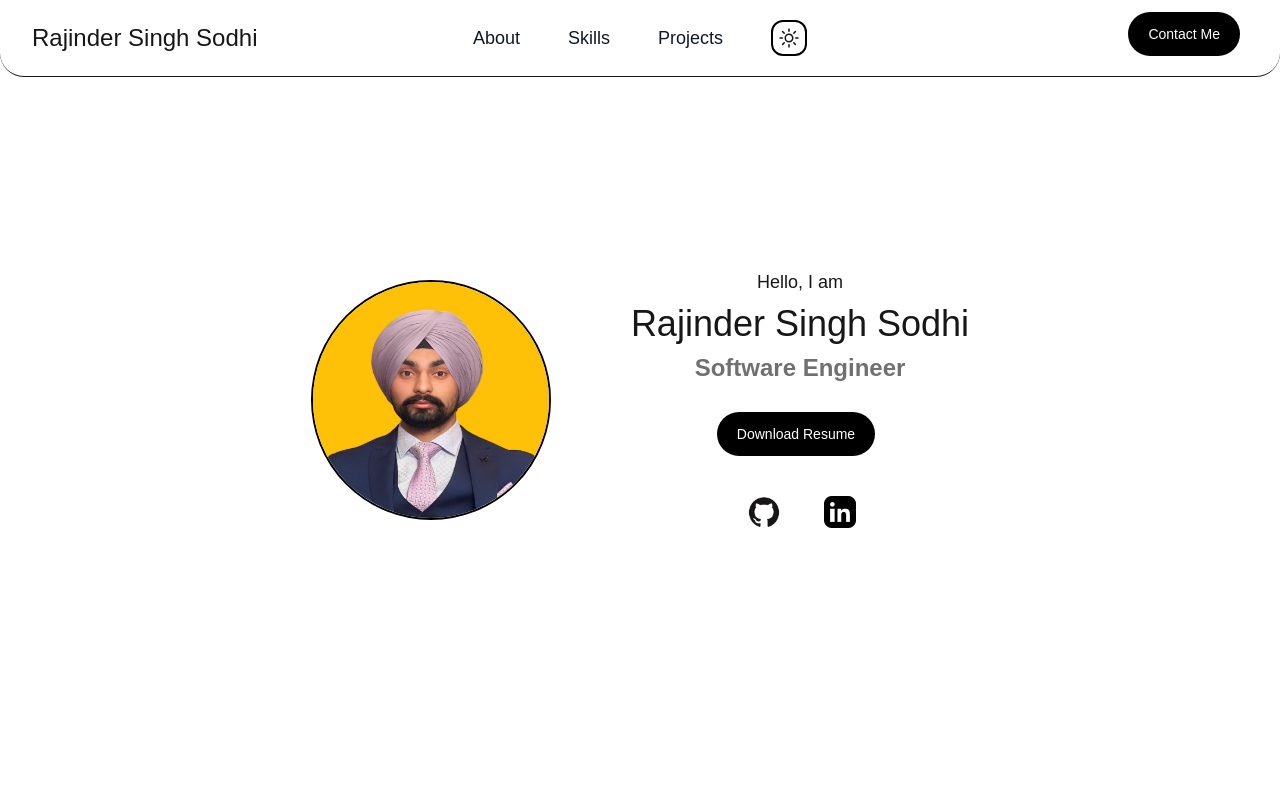
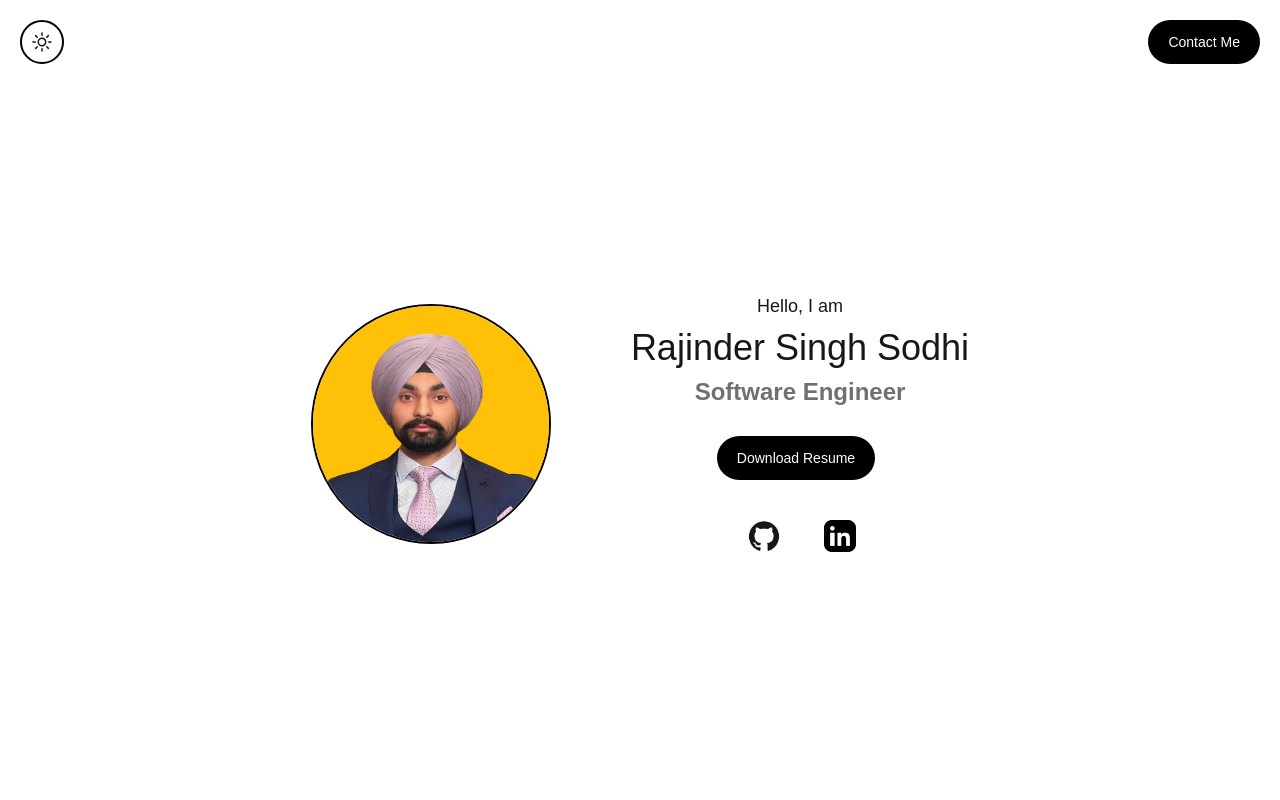
Before and after one commit to rajindersinghsodhi/portfolio, a Next.js app: page / in a window 1280 px wide. Shown: the top 800 px of the page. Built offline with nearby package versions, Linux system fonts and the light colour scheme.

Commit message:
Feature(navbar): navbar removed

```diff
--- a/src/app/components/Contact.tsx
+++ b/src/app/components/Contact.tsx
@@ -2,7 +2,7 @@ import React from "react";
 
 const Contact = ({darkMode} : {darkMode: boolean}) => {
   return (
-    <section id="Contact" className={`${darkMode ? "bg-black" : ""}`}>
+    <section id="contact" className={`${darkMode ? "bg-black" : ""}`}>
       <div
         className="flex flex-col justify-evenly items-center py-5 md:gap-10"
         id="contact-container"
--- a/src/app/components/Intro.tsx
+++ b/src/app/components/Intro.tsx
@@ -5,7 +5,7 @@ const Intro = ({darkMode} : {darkMode: boolean}) => {// You can control darkMode
   return (
     <section
       className={`flex flex-col items-center justify-center ${darkMode ? "bg-black" : ""}`}
-      style={{ height: "100vh" }}
+      style={{ height: "80vh" }}
     >
       <div className="flex flex-col lg:flex-row justify-center items-center lg:gap-20 gap-10" id="home-container">
         {/* Image Container */}
--- a/src/app/components/Navbar.tsx
+++ /dev/null
@@ -1,109 +0,0 @@
-'use client'; // If you're using App Router and want to use hooks/events
-
-import { useState } from 'react';
-
-export default function Navbar() {
-  const [darkMode, setDarkMode] = useState(false);
-
-  const toggleMode = () => {
-    setDarkMode(!darkMode);
-  };
-
-  return (
-    <nav
-      className={`flex items-center justify-between lg:p-3 lg:px-8 py-5 lg:w-full w-11/12 border-b border-gray rounded-3xl m-auto ${
-        darkMode ? 'bg-black text-white' : 'bg-white'
-      }`}
-      aria-label="Global"
-    >
-      {/* Left Section */}
-      <div className="hidden lg:flex lg:flex-1">
-        <a href="#" className="-m-1.5 p-1.5">
-          <span className="text-2xl">Rajinder Singh Sodhi</span>
-        </a>
-      </div>
-
-      {/* Center Section */}
-      <div className="lg:flex flex lg:justify-center justify-evenly items-center lg:gap-x-12 w-full lg:w-6/12">
-        <a
-          href="#about"
-          className={`text-lg leading-6 ${darkMode ? 'text-white' : 'text-gray-900'}`}
-        >
-          About
-        </a>
-        <a
-          href="#skills"
-          className={`text-lg leading-6 ${darkMode ? 'text-white' : 'text-gray-900'}`}
-        >
-          Skills
-        </a>
-        <a
-          href="#projects"
-          className={`text-lg leading-6 ${darkMode ? 'text-white' : 'text-gray-900'}`}
-        >
-          Projects
-        </a>
-
-        {/* Toggle Mode Button */}
-        <div
-          className={`border-2 p-1 rounded-xl cursor-pointer ${
-            darkMode ? 'border-neutral-50' : 'border-black'
-          }`}
-          onClick={toggleMode}
-        >
-          {darkMode ? (
-            // Dark Mode Icon
-            <svg
-              xmlns="http://www.w3.org/2000/svg"
-              fill="white"
-              viewBox="0 0 24 24"
-              strokeWidth="1.5"
-              stroke="currentColor"
-              className="size-6"
-            >
-              <path
-                strokeLinecap="round"
-                strokeLinejoin="round"
-                d="M21.752 15.002A9.72 9.72 0 0 1 18 15.75c-5.385 0-9.75-4.365-9.75-9.75
-                0-1.33.266-2.597.748-3.752A9.753 9.753 0 0 0 3 11.25C3 16.635 7.365 21 12.75
-                21a9.753 9.753 0 0 0 9.002-5.998Z"
-              />
-            </svg>
-          ) : (
-            // Light Mode Icon
-            <svg
-              xmlns="http://www.w3.org/2000/svg"
-              fill="none"
-              viewBox="0 0 24 24"
-              strokeWidth="1.5"
-              stroke="currentColor"
-              className="size-6"
-            >
-              <path
-                strokeLinecap="round"
-                strokeLinejoin="round"
-                d="M12 3v2.25m6.364.386-1.591 1.591M21 12h-2.25m-.386
-                6.364-1.591-1.591M12 18.75V21m-4.773-4.227-1.591
-                1.591M5.25 12H3m4.227-4.773L5.636
-                5.636M15.75 12a3.75 3.75 0 1 1-7.5 0 3.75 3.75 0 0 1
-                7.5 0Z"
-              />
-            </svg>
-          )}
-        </div>
-      </div>
-
-      {/* Right Section */}
-      <div className="hidden lg:flex lg:flex-1 lg:justify-end">
-        <a
-          href="#contactMe"
-          className={`focus:outline-none font-medium rounded-full text-sm px-5 me-2 mb-2 py-3 ${
-            darkMode ? 'bg-white text-black' : 'text-white bg-black'
-          }`}
-        >
-          Contact Me
-        </a>
-      </div>
-    </nav>
-  );
-}
--- a/src/app/page.tsx
+++ b/src/app/page.tsx
@@ -1,6 +1,4 @@
 'use client';
-import Image from "next/image";
-import Navbar from "./components/Navbar";
 import Intro from "./components/Intro";
 import Experience from "./components/Experience";
 import Skills from "./components/Skills";
@@ -17,43 +15,9 @@ export default function Home() {
   };
   return (
     <div className={`flex flex-col gap-5 ${darkMode ? "bg-black" : ""}`}>
-      <nav
-      className={`flex items-center justify-between lg:p-3 lg:px-8 py-5 fixed top-0 left-5 lg:left-0  lg:w-full w-11/12 border-b border-gray rounded-3xl m-auto ${
-        darkMode ? 'bg-black text-white' : 'bg-white'
-      }`}
-      aria-label="Global"
-    >
-      {/* Left Section */}
-      <div className="hidden lg:flex lg:flex-1">
-        <a href="#" className="-m-1.5 p-1.5">
-          <span className="text-2xl">Rajinder Singh Sodhi</span>
-        </a>
-      </div>
-
-      {/* Center Section */}
-      <div className="lg:flex flex lg:justify-center justify-evenly items-center lg:gap-x-12 w-full lg:w-6/12">
-        <a
-          href="#about"
-          className={`text-lg leading-6 ${darkMode ? 'text-white' : 'text-gray-900'}`}
-        >
-          About
-        </a>
-        <a
-          href="#skills"
-          className={`text-lg leading-6 ${darkMode ? 'text-white' : 'text-gray-900'}`}
-        >
-          Skills
-        </a>
-        <a
-          href="#projects"
-          className={`text-lg leading-6 ${darkMode ? 'text-white' : 'text-gray-900'}`}
-        >
-          Projects
-        </a>
-
-        {/* Toggle Mode Button */}
-        <div
-          className={`border-2 p-1 rounded-xl cursor-pointer ${
+      <div className="w-full flex justify-between items-center p-5">
+      <div
+          className={`border-2 p-1 rounded-full cursor-pointer p-2 ${
             darkMode ? 'border-neutral-50' : 'border-black'
           }`}
           onClick={toggleMode}
@@ -98,20 +62,17 @@ export default function Home() {
             </svg>
           )}
         </div>
-      </div>
-
-      {/* Right Section */}
-      <div className="hidden lg:flex lg:flex-1 lg:justify-end">
+        <div className="flex">
         <a
-          href="#contactMe"
-          className={`focus:outline-none font-medium rounded-full text-sm px-5 me-2 mb-2 py-3 ${
+          href="#contact"
+          className={`focus:outline-none font-medium rounded-full text-sm px-5 py-3 ${
             darkMode ? 'bg-white text-black' : 'text-white bg-black'
           }`}
         >
           Contact Me
         </a>
       </div>
-    </nav>
+      </div>
     <div className="flex flex-col gap-20">
       <Intro darkMode={darkMode}/>
       <Experience darkMode={darkMode}/>
```
